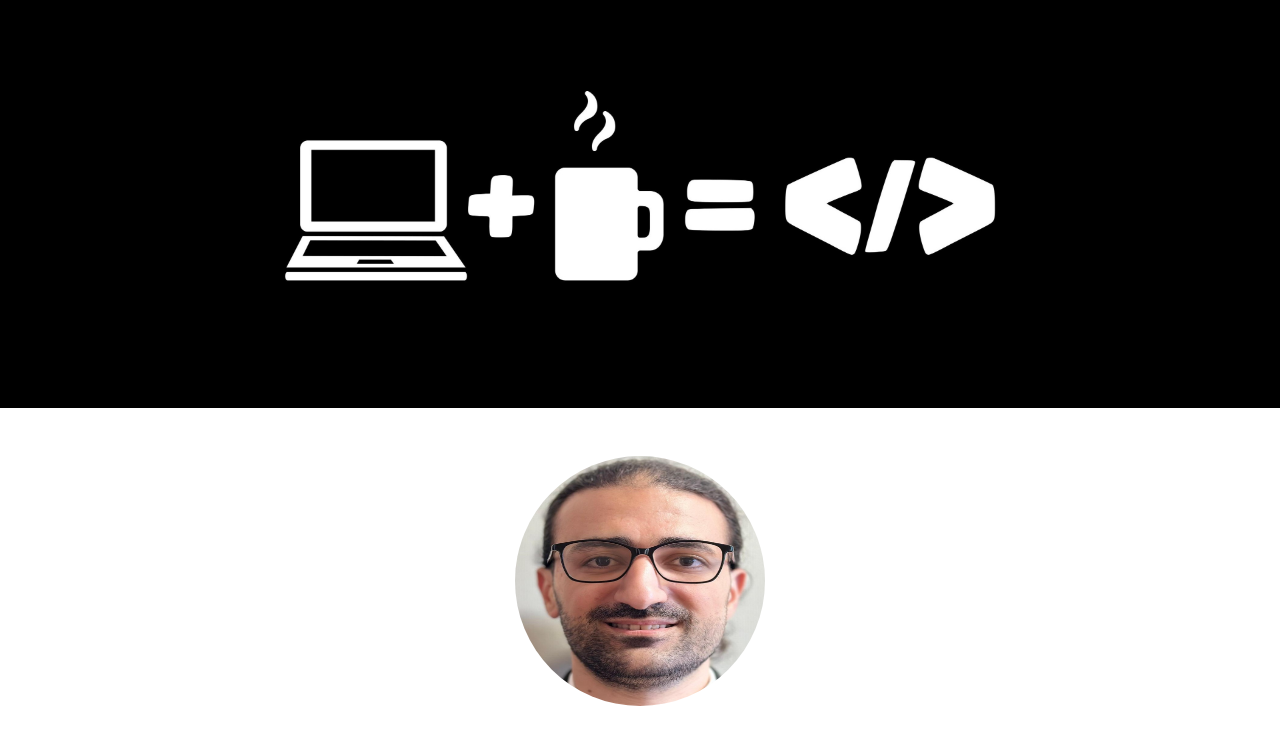
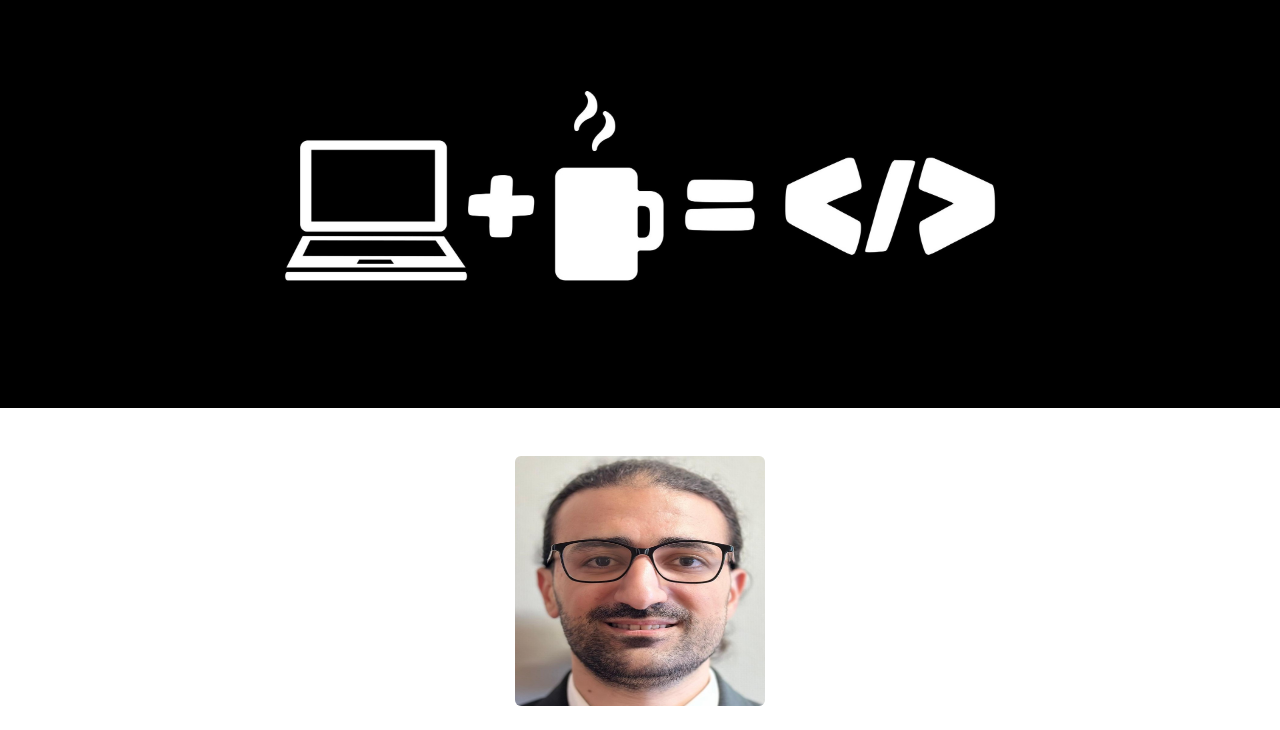
Before and after one commit to ahmet234/html-portfolio, a plain HTML site: page index.html in a window 1280 px wide. Shown: the part 222-952 px from the top of the page. Drawn offline with nearby package versions, Linux system fonts and the light colour scheme; a web font is replaced by a local one.

Commit message:
Update index.html

```diff
--- a/index.html
+++ b/index.html
@@ -43,7 +43,7 @@
 
     <section class = "container Hero d-block ">
         <div class = " text-center mx-auto pt-5 ">
-            <img src="./img/me.jpg"  class = " rounded-circle "width = "250" height= "250" " alt="photo of me">
+            <img src="./img/me.jpg"  class = " rounded " width = "250" height= "250"  alt="photo of me">
         </div>
         <div>
             <h2 class="text-center mt-5">Hello.</h2>
```
